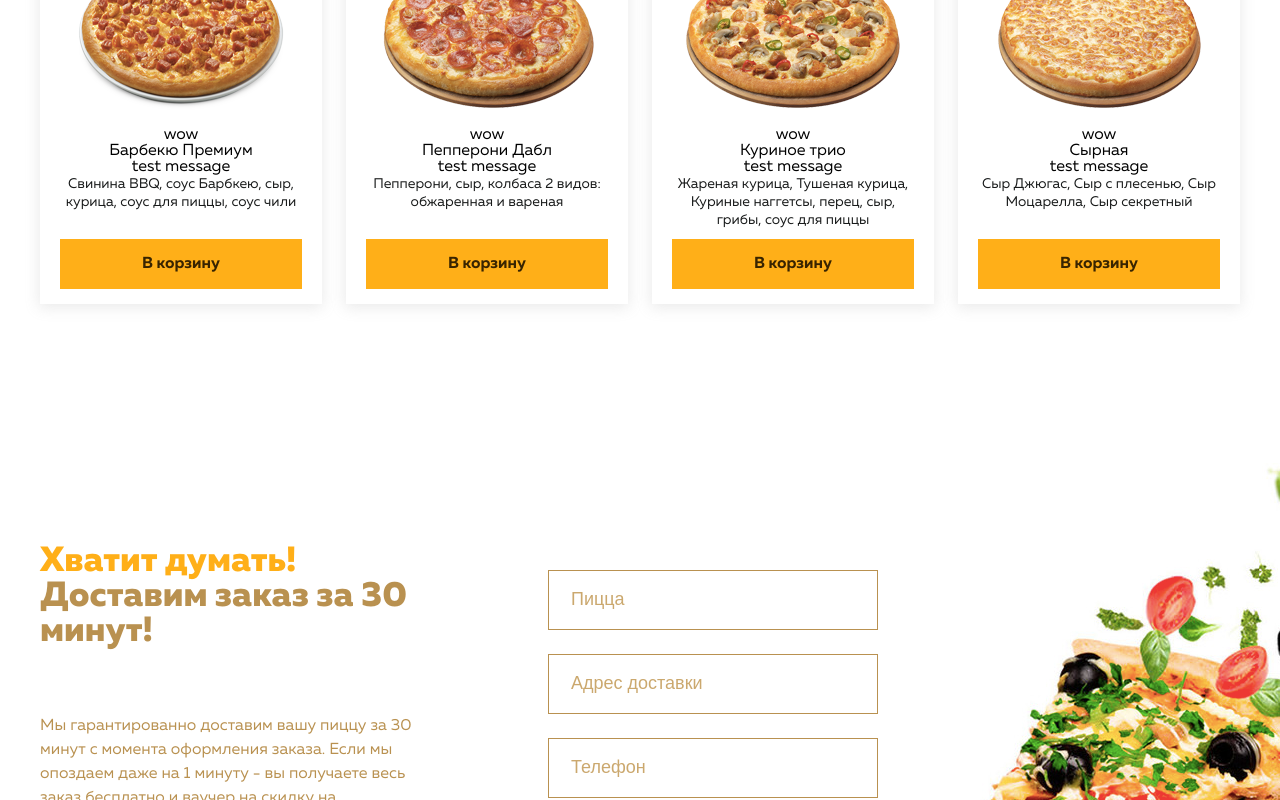
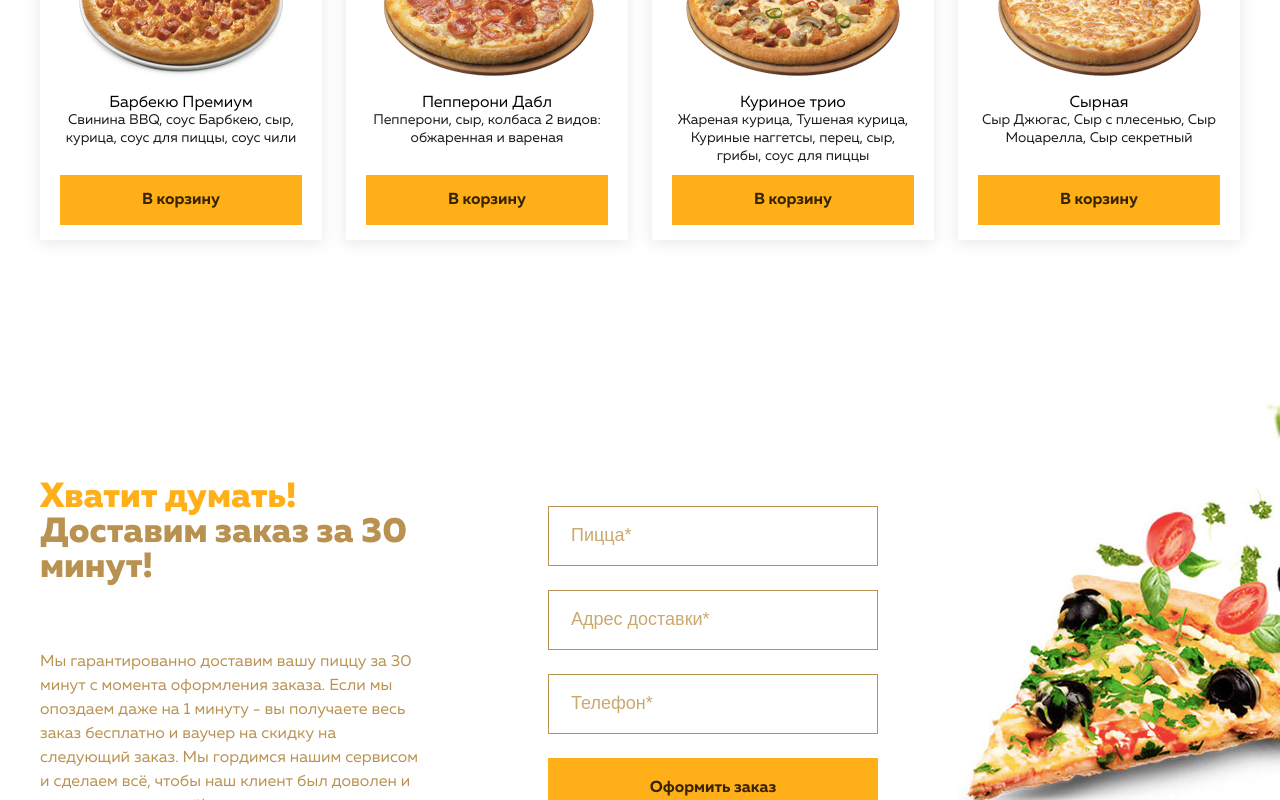
Before and after one commit to Lepkovich/pizza, an Angular app in the folder angular-pizza/: page / in a window 1280 px wide. Shown: the part 1440-2240 px from the top of the page. Built offline with nearby package versions, Linux system fonts and the light colour scheme.

Commit message:
25m of lesson 12-6

```diff
--- a/angular-pizza/src/app/app.component.html
+++ b/angular-pizza/src/app/app.component.html
@@ -83,9 +83,12 @@
       </div>
     </div>
     <div class="order-form">
-      <input type="text" class="order-input" id="product-input" placeholder="Пицца" [(ngModel)]="formValues.productTitle">
-      <input type="text" class="order-input" id="address-input" placeholder="Адрес доставки" [(ngModel)]="formValues.address">
-      <input type="text" class="order-input" id="phone-input" placeholder="Телефон" [(ngModel)]="formValues.phone">
+      <input type="text" class="order-input" coolInput id="product-input"
+             [coolInputDefaultBgColor]="'gray'"
+             [coolInputFocusBgColor]="'red'"
+             placeholder="Пицца" [(ngModel)]="formValues.productTitle">
+      <input type="text" class="order-input" coolInput id="address-input" placeholder="Адрес доставки" [(ngModel)]="formValues.address">
+      <input type="text" class="order-input" coolInput id="phone-input" placeholder="Телефон" [(ngModel)]="formValues.phone">
       <button class="btn" (click)="createOrder()">Оформить заказ</button>
     </div>
     <div class="order-image">
--- a/angular-pizza/src/app/app.module.ts
+++ b/angular-pizza/src/app/app.module.ts
@@ -8,6 +8,7 @@ import { HeaderComponent } from './components/header/header.component';
 import { FooterComponent } from './components/footer/footer.component';
 import { ProductComponent } from './components/product/product.component';
 import { TitleComponent } from './components/title/title.component';
+import { CoolInputDirective } from './directives/cool-input.directive';
 
 @NgModule({
   declarations: [
@@ -15,7 +16,8 @@ import { TitleComponent } from './components/title/title.component';
     HeaderComponent,
     FooterComponent,
     ProductComponent,
-    TitleComponent
+    TitleComponent,
+    CoolInputDirective
   ],
     imports: [
         BrowserModule,
--- a/angular-pizza/src/app/components/product/product.component.html
+++ b/angular-pizza/src/app/components/product/product.component.html
@@ -4,8 +4,8 @@
     <img src="assets/images/products/{{product.image}}">
   </div>
   <custom-title [title]="product.title" >
-    <p first>test message</p>
-    <p second #second>wow</p>
+<!--    <p first>test message</p>-->
+<!--    <p second #second>wow</p>-->
   </custom-title>
 <!--  <div class="product-title">{{product.title}}</div>-->
 
--- a/angular-pizza/src/app/components/product/product.component.ts
+++ b/angular-pizza/src/app/components/product/product.component.ts
@@ -41,12 +41,12 @@ export class ProductComponent implements  OnChanges{
   }
 
   ngOnChanges(changes: SimpleChanges) {
-    console.log('ngOnChanges', changes)
+    // console.log('ngOnChanges', changes)
   }
 
-  ngAfterViewInit() {
-      console.log(this.elem)
-    }
+  // ngAfterViewInit() {
+  //     console.log(this.elem)
+  //   }
 
     addProductToCart() {
       this.addToCartEvent.emit(this.titleComponent.toUpper());
--- a/angular-pizza/src/app/components/title/title.component.html
+++ b/angular-pizza/src/app/components/title/title.component.html
@@ -1,3 +1,3 @@
-<ng-content select="[second]"></ng-content>
+<!--для примера: <ng-content select="[second]"></ng-content>-->
 <div class="product-title">{{title}}</div>
-<ng-content select="[first]"></ng-content>
+<!--для примера: <ng-content select="[first]"></ng-content>-->
--- a/angular-pizza/src/app/components/title/title.component.ts
+++ b/angular-pizza/src/app/components/title/title.component.ts
@@ -8,11 +8,9 @@ import {Component, ContentChild, ElementRef, Input} from '@angular/core';
 export class TitleComponent {
 
   @Input()  title: string = '';
-  @ContentChild('second')
-  private second!: ElementRef;
 
-  ngAfterViewInit() {
-    console.log(this.second);
+  constructor() {
+
   }
 
   toUpper() {
--- /dev/null
+++ b/angular-pizza/src/app/directives/cool-input.directive.ts
@@ -0,0 +1,46 @@
+import {Directive, ElementRef, HostListener, Input, OnInit, Renderer2} from '@angular/core';
+
+@Directive({
+  selector: '[coolInput]'
+})
+export class CoolInputDirective implements OnInit{
+
+  @Input() coolInputDefaultBgColor: string = 'white';
+  @Input() coolInputFocusBgColor: string = 'orange';
+
+
+  constructor(private el: ElementRef,
+              private rend: Renderer2) {
+  }
+
+  @HostListener('focus') //при фокусе
+  onFocus() {
+    this.changeElementBgColor(this.coolInputFocusBgColor)
+
+  }
+  @HostListener('blur') //потеря фокуса
+  onBlur() {
+    this.changeElementBgColor(this.coolInputDefaultBgColor)
+  }
+
+  @HostListener('click', ['$event', '$event.target'])
+  onClick(event: Event, target: HTMLElement) {
+    console.log(target);
+    console.log(event);
+  }
+  ngOnInit() {
+    // this.rend.setStyle(this.el.nativeElement, 'background-color', 'yellow');
+    this.rend.setAttribute(this.el.nativeElement, 'placeholder', this.el.nativeElement.getAttribute('placeholder') + '*' )
+    // this.el.nativeElement.style.backgroundColor = 'yellow';
+
+    // const text = this.rend.createElement('span');
+    // this.rend.setProperty(text, 'innerText', '*Обязательно для заполнения');
+    // this.rend.setStyle(text, 'color', 'red');
+    // this.rend.insertBefore(this.el.nativeElement.parentElement, text, this.rend.nextSibling(this.el.nativeElement))
+  }
+
+  changeElementBgColor(color: string) {
+    this.rend.setStyle(this.el.nativeElement, 'background-color', color);
+
+  }
+}
```
